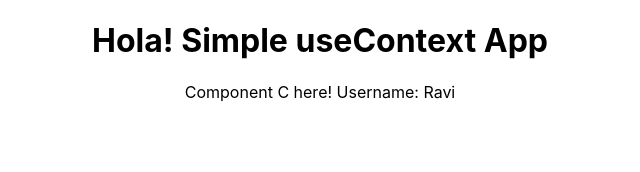
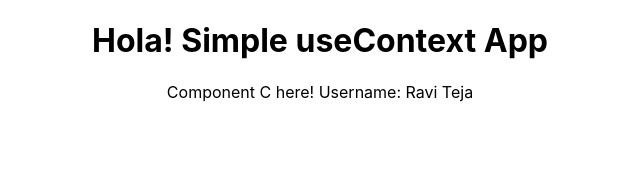
Before and after one commit to raviteja8k/simple-usecontext, a React (Create React App) app: page / in a window 1280 px wide. Shown: the top 172 px of the page, without its empty margins (320-960 px from the left). Built offline with nearby package versions, Linux system fonts and the light colour scheme.

Commit message:
initiating createContext

```diff
--- a/src/App.js
+++ b/src/App.js
@@ -1,17 +1,39 @@
-import React from 'react';
+import React, { createContext} from 'react';
 import './App.css';
+
+const {Provider, Consumer} = createContext({
+  user: {},
+  sampleFunc: () => {}
+});
 
 const ComponentA = (props) => <ComponentB user={props.userName}/>;
 const ComponentB = (props) => <ComponentC user={props.user}/>;
-const ComponentC = (props) => <div>Component C here! Username: {props.user}</div>;
+const ComponentC = (props) => <div>Component C here! Username: {props.user.firstName}</div>;
 
 class App extends React.Component {
   constructor(props) {
     super(props);
 
     this.state = {
-      user: 'Ravi'
+      user: {
+        "id": 1,
+        "userName": "ravi2101",
+        "firstName": "Ravi Teja",
+        "lastName": "T"
+      },
+      sampleFunc: () => this.sampleFunc()
     };
+  }
+
+  // componentDidMount(){
+  //   fetch('http://localhost:3000/user')
+  //   .then(res => res.json())
+  //   .then(user => console.log(user))
+
+  // }
+
+  sampleFunc(){
+    console.log('Sample Func called !');
   }
 
   render(){
```
